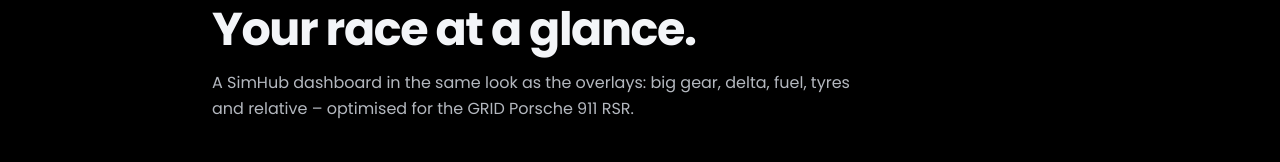
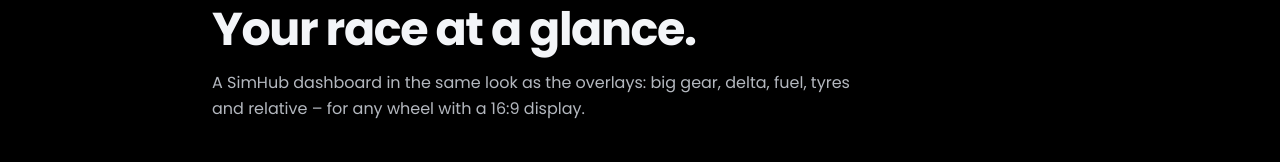
Before and after one commit to VirtualRaceHUB/VirtualRaceHUB.github.io, a plain HTML site: page dash.html in a window 1280 px wide. Shown: the part 184-346 px from the top of the page. Drawn offline with nearby package versions, Linux system fonts and the light colour scheme.

Commit message:
Add files via upload

```diff
--- a/dash.html
+++ b/dash.html
@@ -243,7 +243,7 @@
     <div class="shead reveal">
       <div class="kick">VirtualRaceHUB Dash</div>
       <h2 data-de="Dein Rennen auf einen Blick." data-en="Your race at a glance.">Dein Rennen auf einen Blick.</h2>
-      <p data-de="Ein SimHub-Dashboard im gleichen Look wie die Overlays: großer Gang, Delta, Fuel, Reifen und Relative – optimiert fürs GRID Porsche 911 RSR." data-en="A SimHub dashboard in the same look as the overlays: big gear, delta, fuel, tyres and relative – optimised for the GRID Porsche 911 RSR.">Ein SimHub-Dashboard im gleichen Look wie die Overlays: großer Gang, Delta, Fuel, Reifen und Relative – optimiert fürs GRID Porsche 911 RSR.</p>
+      <p data-de="Ein SimHub-Dashboard im gleichen Look wie die Overlays: großer Gang, Delta, Fuel, Reifen und Relative – für jedes Lenkrad mit 16:9-Display." data-en="A SimHub dashboard in the same look as the overlays: big gear, delta, fuel, tyres and relative – for any wheel with a 16:9 display.">Ein SimHub-Dashboard im gleichen Look wie die Overlays: großer Gang, Delta, Fuel, Reifen und Relative – für jedes Lenkrad mit 16:9-Display.</p>
     </div>
     <div class="dashrow reveal">
       <div></div>
```
